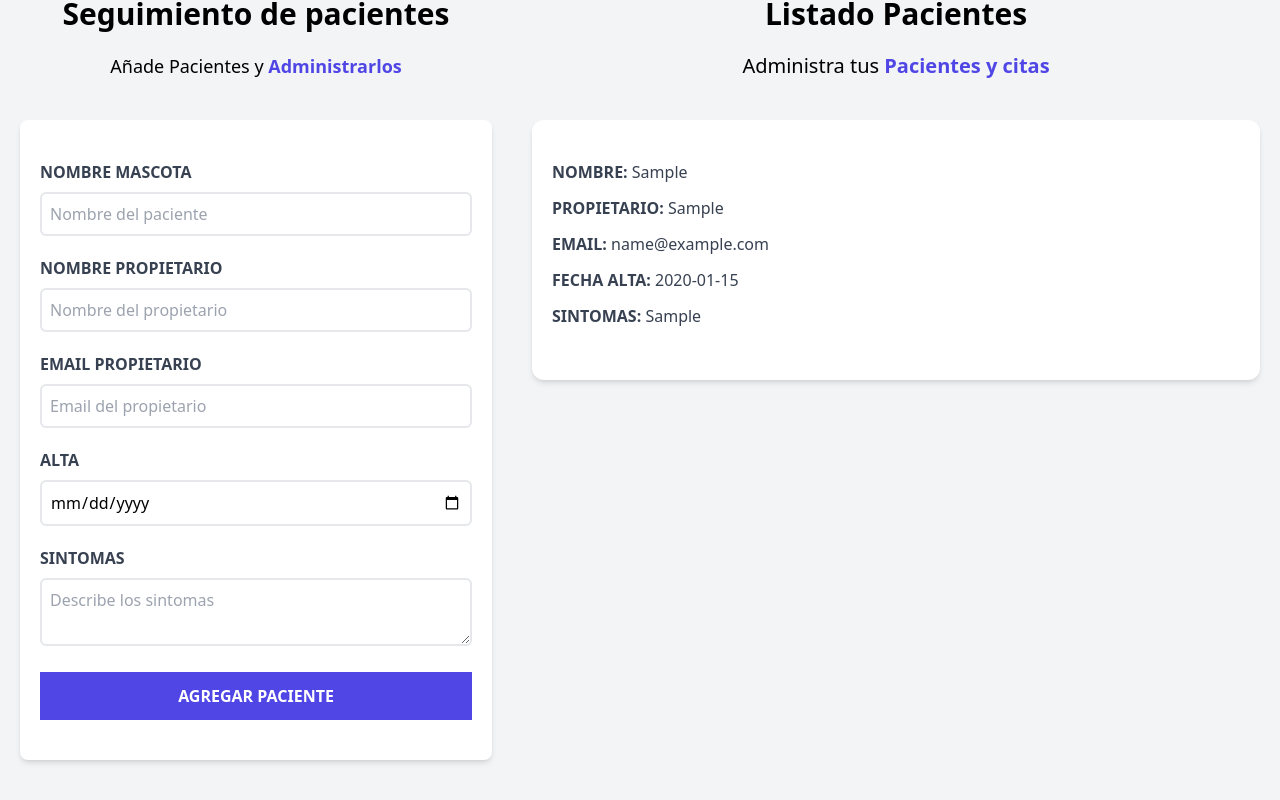
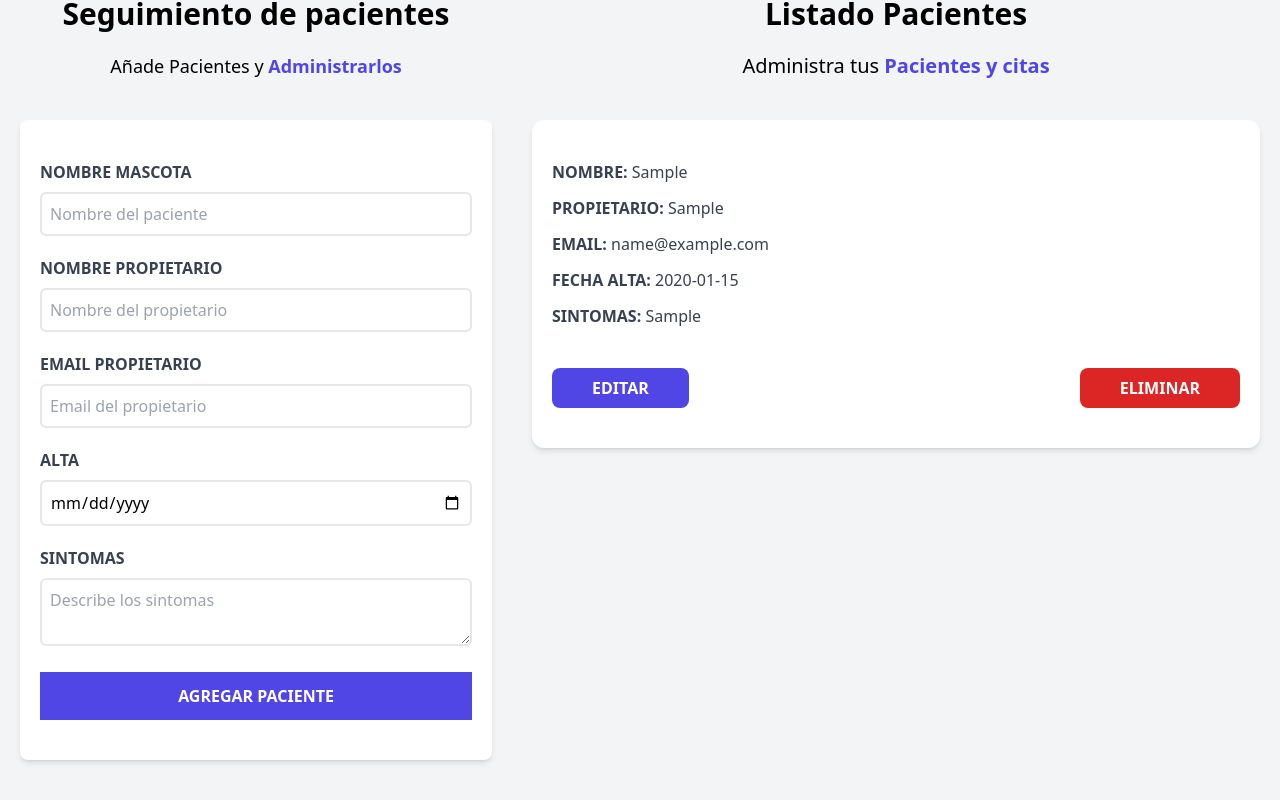
Before and after one commit to EmmanuelJCA/veterinary-appointments, a React (Vite) app: page / in a window 1280 px wide. Both pictures are taken after typing "Sample", "Sample", "name@example.com", "2020-01-15", "Sample" into the empty fields and a click on the input "Agregar paciente". Shown: the part 180-980 px from the top of the page. Built offline with nearby package versions, Linux system fonts and the light colour scheme.

Commit message:
Se implemento un useEffect para rellenar el formulario con los datos del paciente a editar

```diff
--- a/src/App.jsx
+++ b/src/App.jsx
@@ -6,6 +6,7 @@ import PatientList from "./components/PatientList"
 function App() {
 
   const [patients, setPatients] = useState([])
+  const [patient, setPatient] = useState({})
 
 
   return (
@@ -15,9 +16,11 @@ function App() {
         <Form
           patients={patients}
           setPatients={setPatients}
+          patient={patient}
         />
         <PatientList
           patients={patients}
+          setPatient ={setPatient}
         />
       </div>
     </div>
--- a/src/components/Form.jsx
+++ b/src/components/Form.jsx
@@ -2,7 +2,7 @@ import { useEffect, useState } from "react"
 import Error from "./Error"
 
 
-const Form = ({ patients, setPatients }) => {
+const Form = ({ patients, setPatients, patient }) => {
 
   // Inputs state
   const [name, setName] = useState('')
@@ -13,6 +13,18 @@ const Form = ({ patients, setPatients }) => {
 
   // Errors state
   const [error, setError] = useState(false)
+
+  useEffect(() => {
+    if(Object.keys(patient).length > 0) {
+      setName(patient.name)
+      setPetOwner(patient.petOwner)
+      setEmail(patient.email)
+      setDate(patient.date)
+      setSymptoms(patient.symptoms)
+    } else {
+
+    }
+  }, [patient])
 
   const generateId = () => {
     const random = Math.random().toString(36).substring(2)
--- a/src/components/Patient.jsx
+++ b/src/components/Patient.jsx
@@ -1,4 +1,4 @@
-const Patient = ({patient}) => {
+const Patient = ({patient, setPatient}) => {
 
     const {name, petOwner, email, date, symptoms} = patient
   return (
@@ -22,6 +22,23 @@ const Patient = ({patient}) => {
         <p className="font-bold mb-3 text-gray-700 uppercase">
             Sintomas: {''} <span className="font-normal normal-case">{symptoms}</span>
         </p>
+
+        <div className="flex justify-between mt-10">
+            <button
+            type="button"
+            className="py-2 px-10 bg-indigo-600 hover:bg-indigo-700 text-white font-bold uppercase rounded-lg"
+            onClick={() => setPatient(patient)}
+            >
+                Editar
+            </button>
+
+            <button
+            type="button"
+            className="py-2 px-10 bg-red-600 hover:bg-red-700 text-white font-bold uppercase rounded-lg"
+            >
+                Eliminar
+            </button>
+        </div>
     </div>
   )
 }
--- a/src/components/PatientList.jsx
+++ b/src/components/PatientList.jsx
@@ -1,6 +1,6 @@
 import Patient from "./Patient"
 
-const PatientList = ({patients}) => {
+const PatientList = ({patients, setPatient}) => {
   return (
     <div className="md:w-1/2 lg:w-3/5">
 
@@ -20,6 +20,7 @@ const PatientList = ({patients}) => {
               <Patient
                 key={patient.id}
                 patient={patient}
+                setPatient={setPatient}
               />
             ))}
           </div>
```
